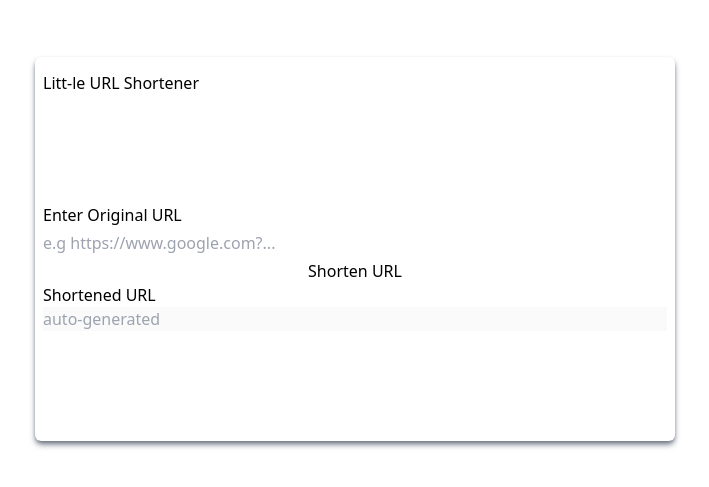
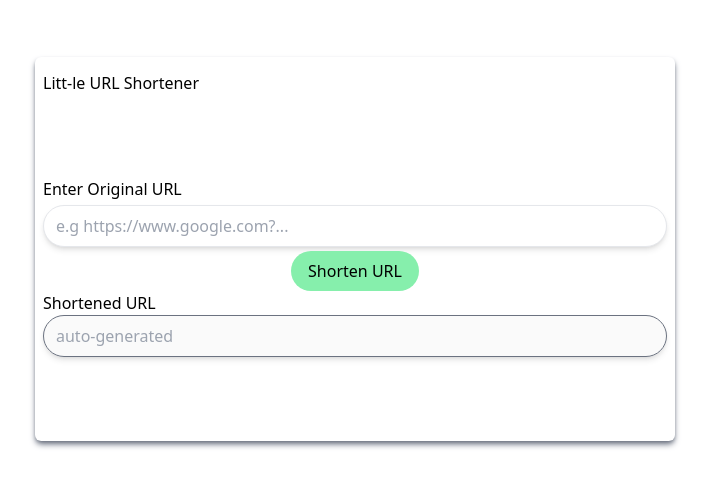
Before and after one commit to Q-T5/litt-le, a Vue app in the folder src/little_frontend/: page / in a window 1280 px wide. Shown: the part 151-638 px from the top of the page, without its empty margins (285-994 px from the left). Built offline with nearby package versions, Linux system fonts and the light colour scheme.

Commit message:
Add some Tailwind styles

```diff
--- a/src/little_frontend/src/style.css
+++ b/src/little_frontend/src/style.css
@@ -1,3 +1,13 @@
 @tailwind base;
 @tailwind components;
 @tailwind utilities;
+
+@layer components {
+    .inputbox-styles {
+        @apply border-[1px] p-2 px-3 rounded-full shadow-md appearance-none outline-none focus:border-green-500;
+    }
+}
+
+.btn-style {
+    @apply bg-green-300 hover:bg-green-500 p-2 rounded-full w-32;
+}
```
